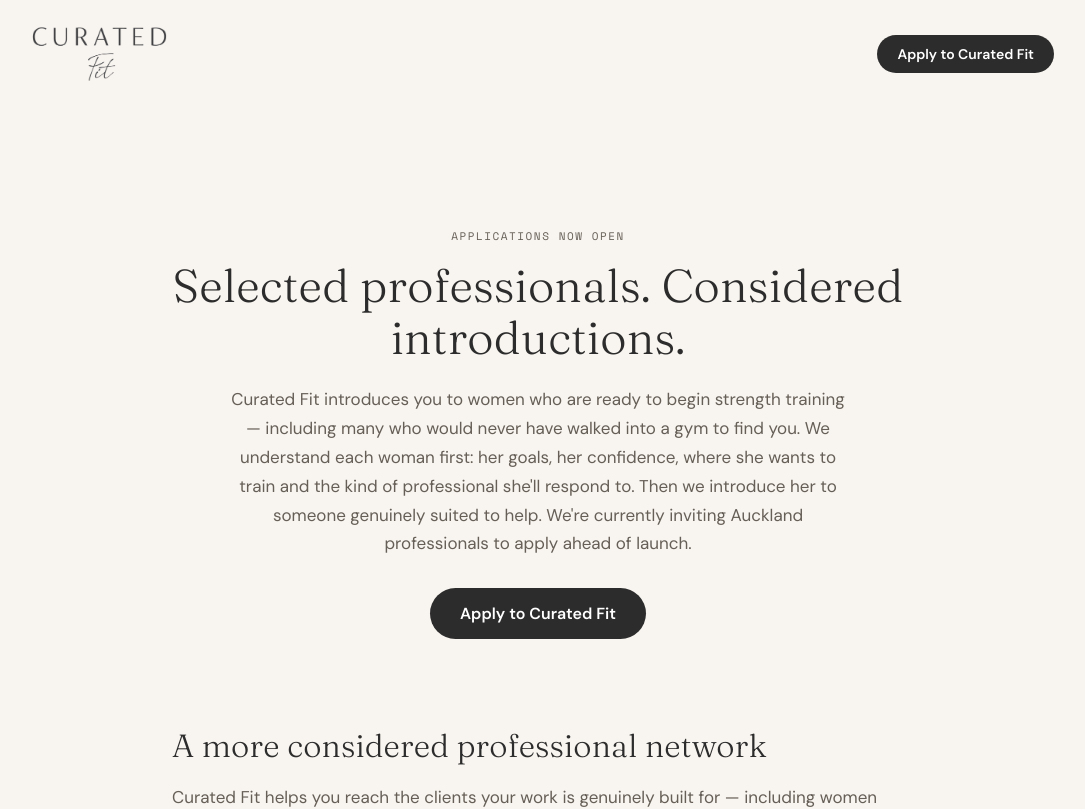
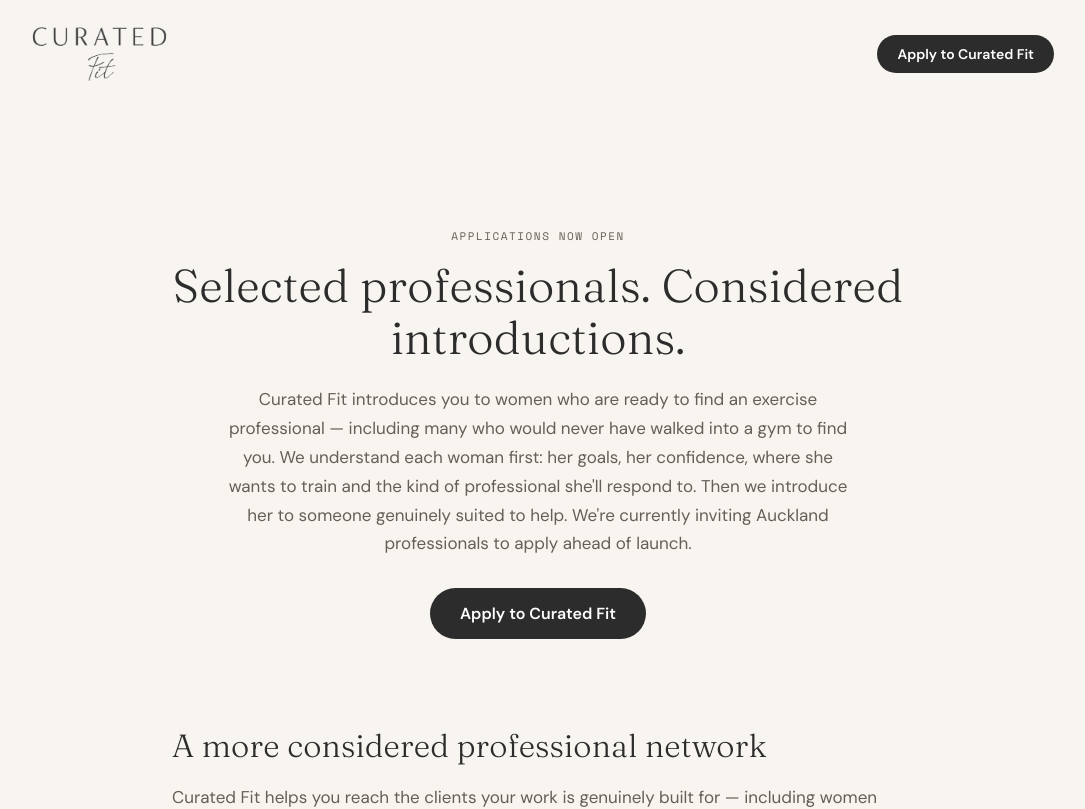
Before and after one commit to EmPerry1972/curated-fit-holding-page, a Next.js app: page / in a window 1280 px wide. Shown: the top 809 px of the page, without its empty margins (102-1187 px from the left). Built offline with nearby package versions, Linux system fonts and the light colour scheme.

Commit message:
Update application description and FAQ detailsUpdate hero copy and no-fees FAQ answer

```diff
--- a/app/page.tsx
+++ b/app/page.tsx
@@ -318,7 +318,7 @@ export default function Page() {
         <p style={eyebrow}>Applications now open</p>
         <h1 style={h1}>Selected professionals. Considered introductions.</h1>
         <p style={{ ...body, marginTop: 22, maxWidth: 620, marginLeft: "auto", marginRight: "auto" }}>
-          Curated Fit introduces you to women who are ready to begin strength training — including many who would never have walked into a gym to find you. We understand each woman first: her goals, her confidence, where she wants to train and the kind of professional she'll respond to. Then we introduce her to someone genuinely suited to help. We're currently inviting Auckland professionals to apply ahead of launch.
+          Curated Fit introduces you to women who are ready to find an exercise professional — including many who would never have walked into a gym to find you. We understand each woman first: her goals, her confidence, where she wants to train and the kind of professional she'll respond to. Then we introduce her to someone genuinely suited to help. We're currently inviting Auckland professionals to apply ahead of launch.
         </p>
         <div style={{ marginTop: 30 }}>
           <button type="button" onClick={scrollToForm} style={cta}>Apply to Curated Fit</button>
@@ -598,7 +598,7 @@ export default function Page() {
           <div style={{ marginTop: 24 }}>
             <details style={{ borderTop: "1px solid var(--line)", padding: "18px 0" }}>
               <summary style={{ cursor: "pointer", fontFamily: serif, fontWeight: 500, fontSize: 18, color: "var(--ink)", listStyle: "none" }}>Is there a joining fee?</summary>
-              <p style={{ ...body, marginTop: 12 }}>No, it's free to apply and be listed with Curated Fit</p>
+              <p style={{ ...body, marginTop: 12 }}>No. Curated Fit has no joining fee and no listing fee — it's free to apply and to be part of the network.</p>
             </details>
             <details style={{ borderTop: "1px solid var(--line)", padding: "18px 0" }}>
               <summary style={{ cursor: "pointer", fontFamily: serif, fontWeight: 500, fontSize: 18, color: "var(--ink)", listStyle: "none" }}>How are professionals selected?</summary>
```
